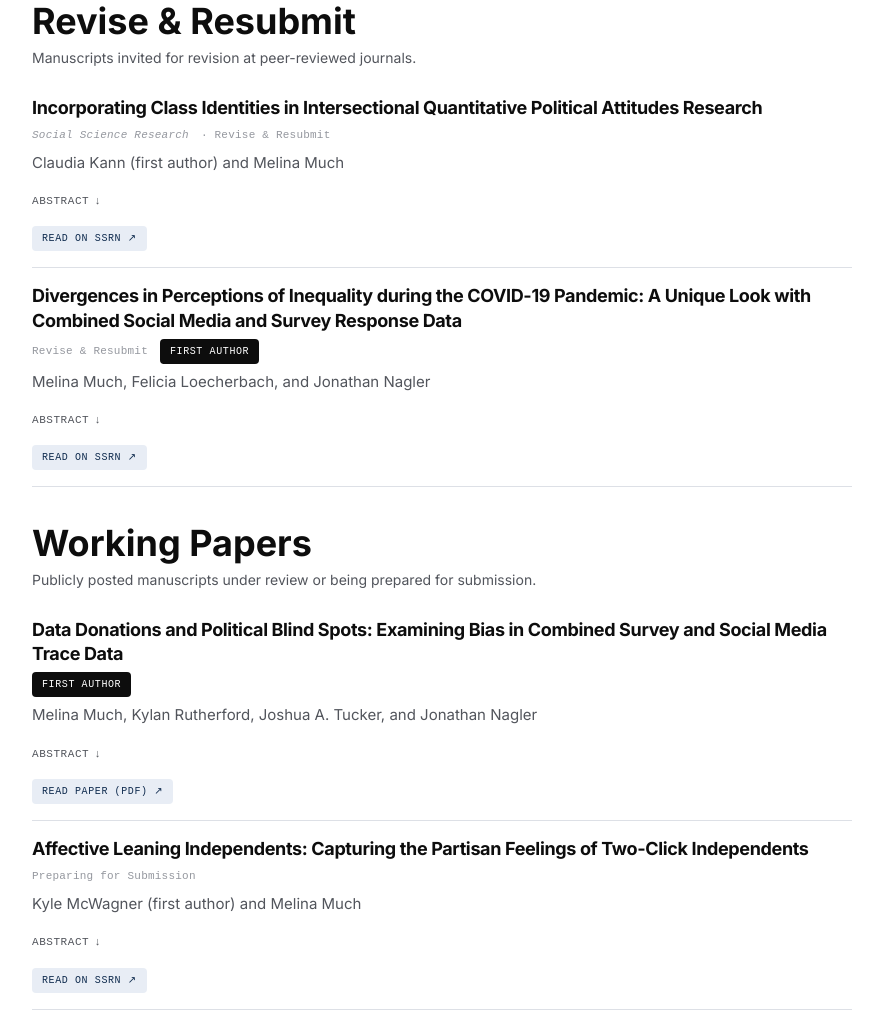
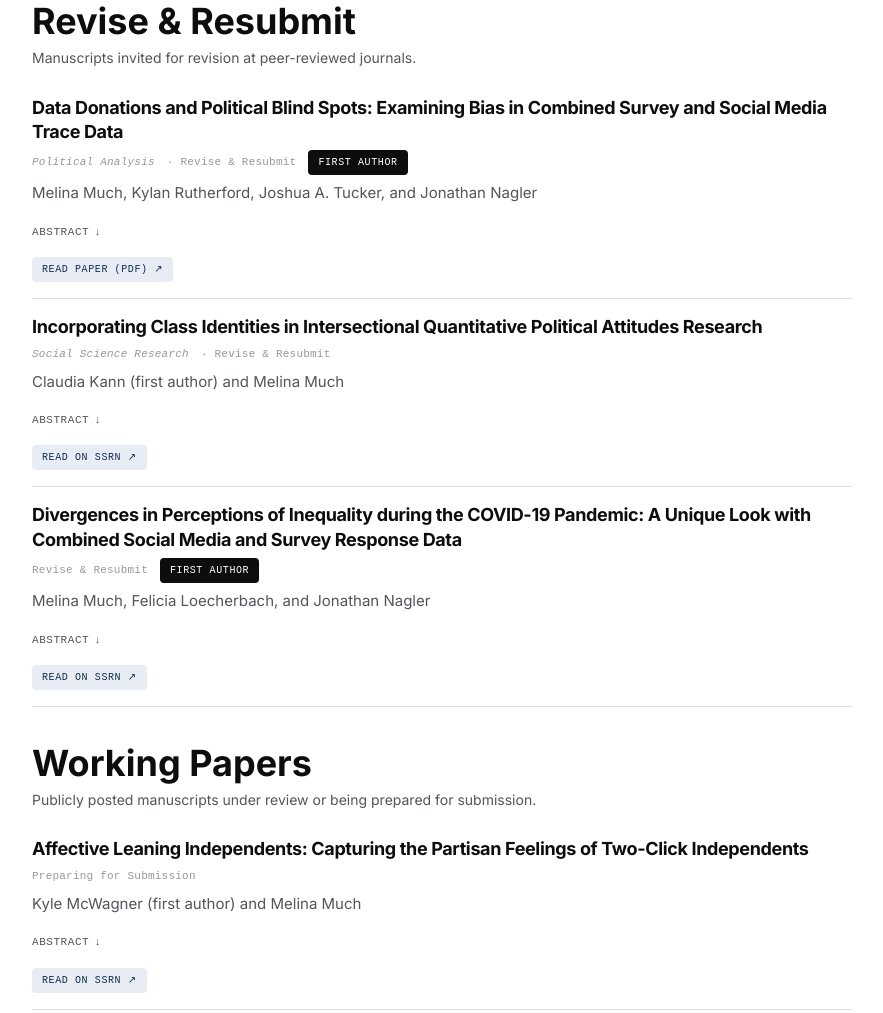
Before and after one commit to miamuch/website_update, a plain HTML site: page publications.html in a window 1280 px wide. Shown: the part 1353-2366 px from the top of the page, without its empty margins (92-975 px from the left). Drawn offline with Linux system fonts and the light colour scheme; a web font is replaced by a local one.

Commit message:
Move data donation paper to R&R at Political Analysis

```diff
--- a/publications.html
+++ b/publications.html
@@ -116,6 +116,24 @@
           <p class="research-column-note">Manuscripts invited for revision at peer-reviewed journals.</p>
           <div class="pub-list">
               <article class="pub-item">
+                <h3>Data Donations and Political Blind Spots: Examining Bias in Combined Survey and Social Media Trace Data</h3>
+                <div class="pub-meta">
+                  <span class="pub-venue"><em>Political Analysis</em></span>
+                  <span class="pub-status">Revise &amp; Resubmit</span>
+                  <span class="pub-badge pub-badge--first">First Author</span>
+                </div>
+                <div class="pub-authors">Melina Much, Kylan Rutherford, Joshua A. Tucker, and Jonathan Nagler</div>
+                <details class="pub-abstract">
+                  <summary>Abstract</summary>
+                  <p class="abstract-text">Combined survey responses and social media trace data is quickly becoming the gold standard in studying the influence of social media. This process of "data donation" asks survey respondents to provide researchers with their digital footprint on relevant platforms. Errors in inference can arise if people select into the sample based on characteristics related to the concept of interest being studied.</p>
+                  <p class="abstract-text" style="margin-top:10px;">On surveys fielded through YouGov in 2022 and 2024, we asked respondents to donate Facebook data, YouTube histories, TikTok downloads, and install a custom web-browsing plug-in. We show that ideological conservatives under-donate, as do individuals who self-report exposure to sensitive or polarized content online. We demonstrate how these biases impact inference and offer a re-weighting solution using supervised machine learning approaches.</p>
+                </details>
+                <div class="pub-links">
+                  <a href="assets/who_donates_data_ideology_mem.pdf" target="_blank" rel="noopener" class="pub-link">Read paper (PDF) ↗</a>
+                </div>
+              </article>
+
+              <article class="pub-item">
                 <h3>Incorporating Class Identities in Intersectional Quantitative Political Attitudes Research</h3>
                 <div class="pub-meta">
                   <span class="pub-venue"><em>Social Science Research</em></span>
@@ -154,22 +172,6 @@
           <h2 class="research-column-title" id="working-papers-heading">Working Papers</h2>
           <p class="research-column-note">Publicly posted manuscripts under review or being prepared for submission.</p>
           <div class="pub-list">
-              <article class="pub-item">
-                <h3>Data Donations and Political Blind Spots: Examining Bias in Combined Survey and Social Media Trace Data</h3>
-                <div class="pub-meta">
-                  <span class="pub-badge pub-badge--first">First Author</span>
-                </div>
-                <div class="pub-authors">Melina Much, Kylan Rutherford, Joshua A. Tucker, and Jonathan Nagler</div>
-                <details class="pub-abstract">
-                  <summary>Abstract</summary>
-                  <p class="abstract-text">Combined survey responses and social media trace data is quickly becoming the gold standard in studying the influence of social media. This process of "data donation" asks survey respondents to provide researchers with their digital footprint on relevant platforms. Errors in inference can arise if people select into the sample based on characteristics related to the concept of interest being studied.</p>
-                  <p class="abstract-text" style="margin-top:10px;">On surveys fielded through YouGov in 2022 and 2024, we asked respondents to donate Facebook data, YouTube histories, TikTok downloads, and install a custom web-browsing plug-in. We show that ideological conservatives under-donate, as do individuals who self-report exposure to sensitive or polarized content online. We demonstrate how these biases impact inference and offer a re-weighting solution using supervised machine learning approaches.</p>
-                </details>
-                <div class="pub-links">
-                  <a href="assets/who_donates_data_ideology_mem.pdf" target="_blank" rel="noopener" class="pub-link">Read paper (PDF) ↗</a>
-                </div>
-              </article>
-
               <article class="pub-item">
                 <h3>Affective Leaning Independents: Capturing the Partisan Feelings of Two-Click Independents</h3>
                 <div class="pub-meta">
```
Also changed, not shown: wip.html (+0 -13 lines).
